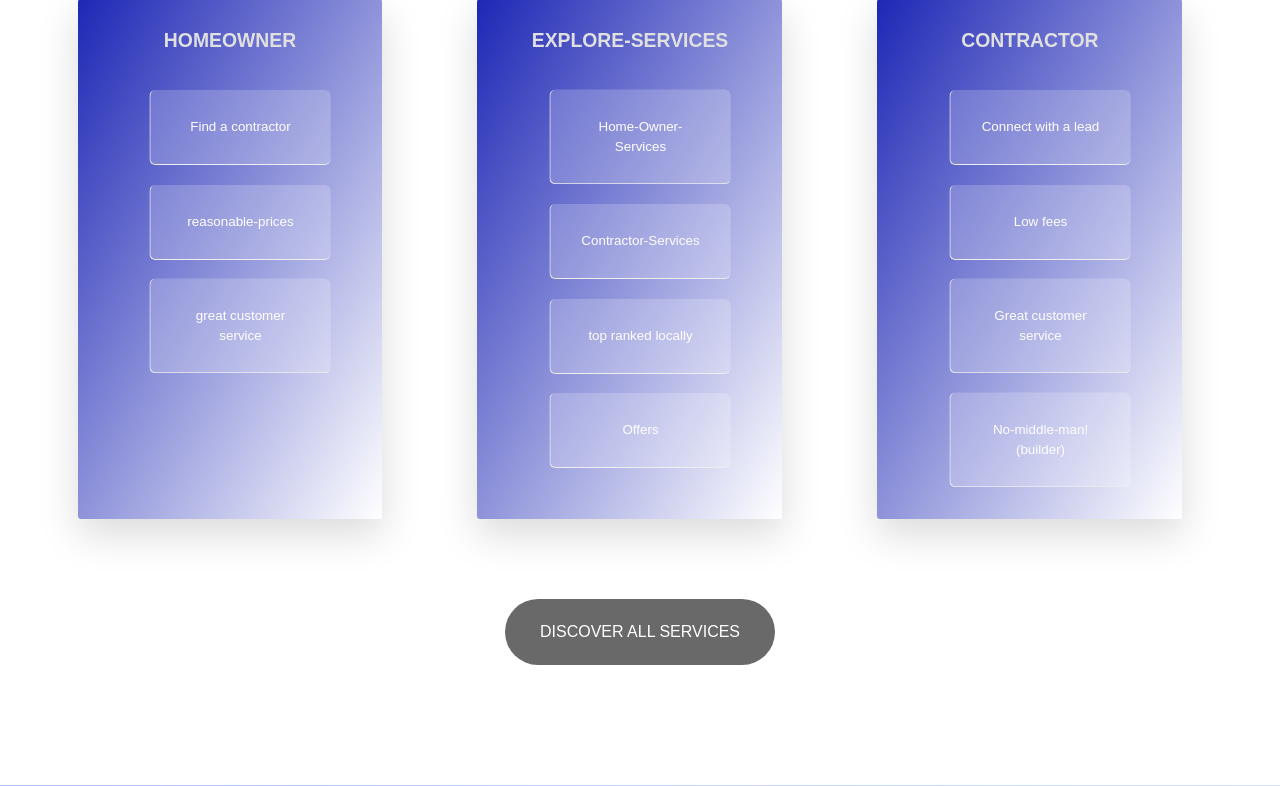
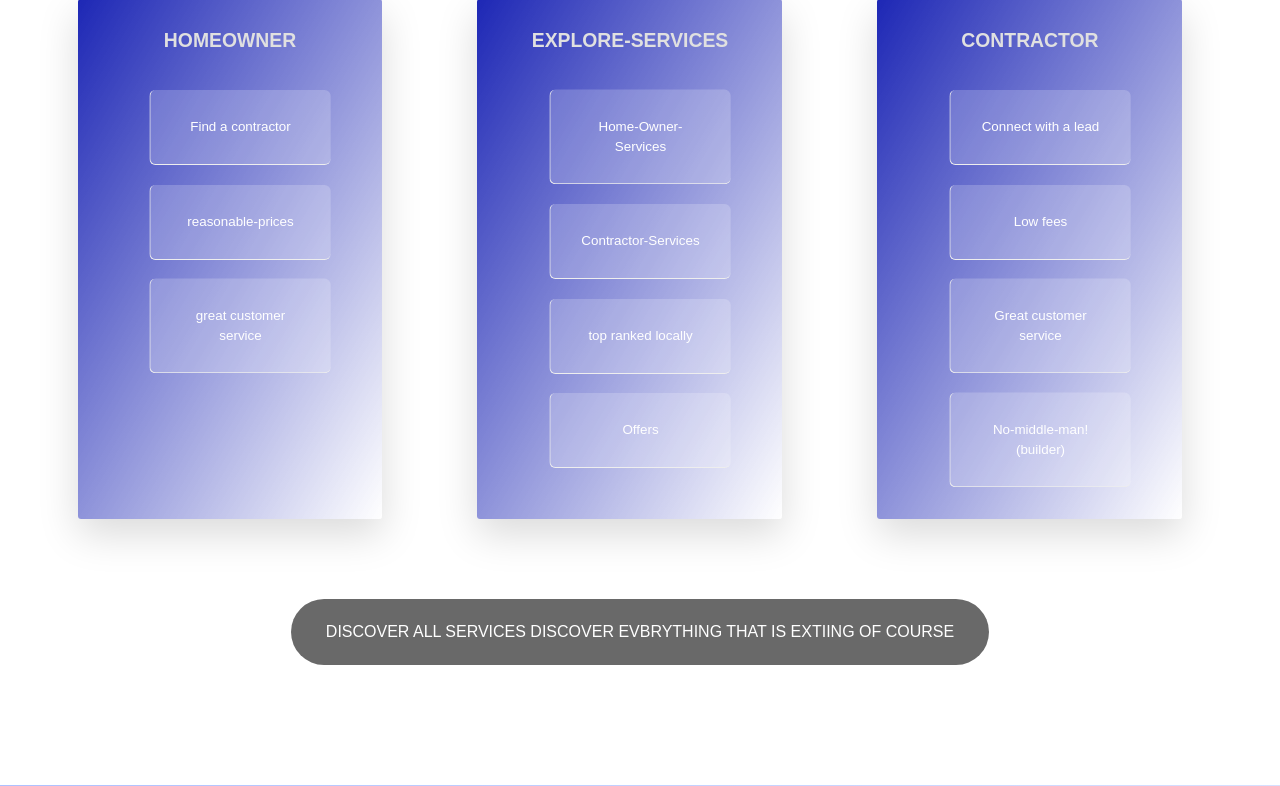
Before and after one commit to ENRIQUE0957/affordableContractors, a Django app: page / in a window 1280 px wide. Shown: the part 996-1782 px from the top of the page. Run offline with Django 3.2, Linux system fonts and the light colour scheme.

Commit message:
testing...

```diff
--- a/templates/userForm/index.html
+++ b/templates/userForm/index.html
@@ -131,6 +131,7 @@
           <div class="u-center-text u-margin-bottom-big">
             <a href="#" class="btn btn--green">
               Discover all services
+                discover evbrything that is extiing of course
             </a>
           </div>
 
```
Also changed, not shown: db.sqlite3.
